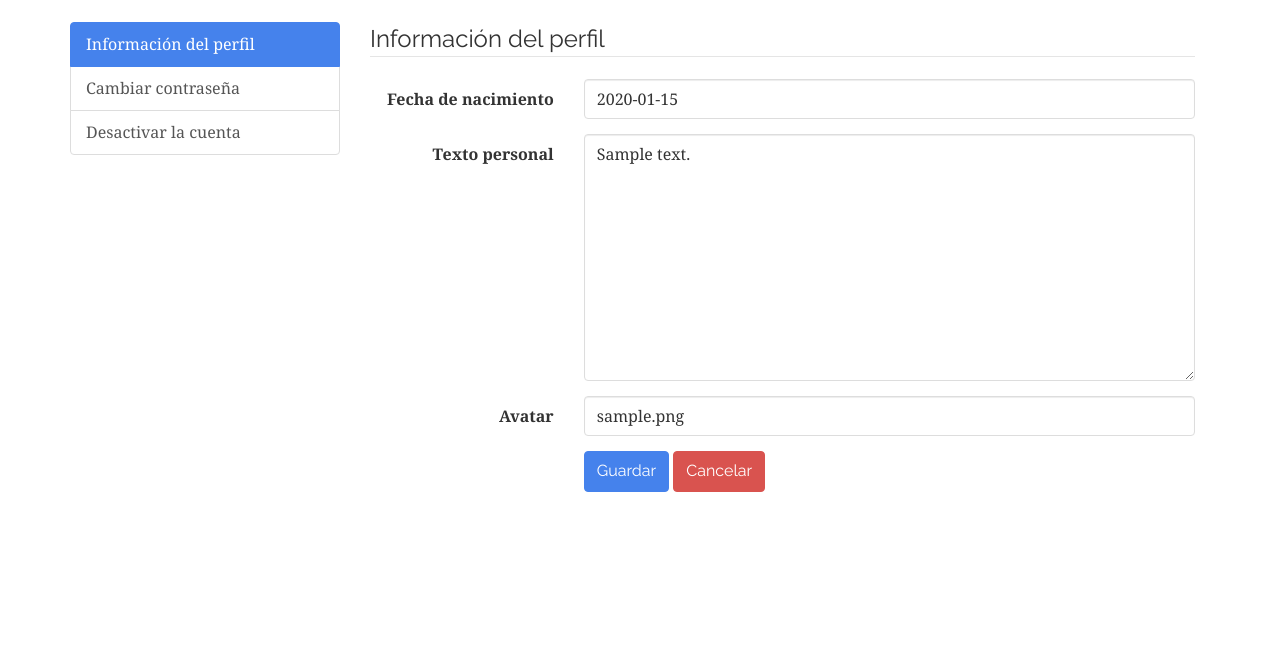
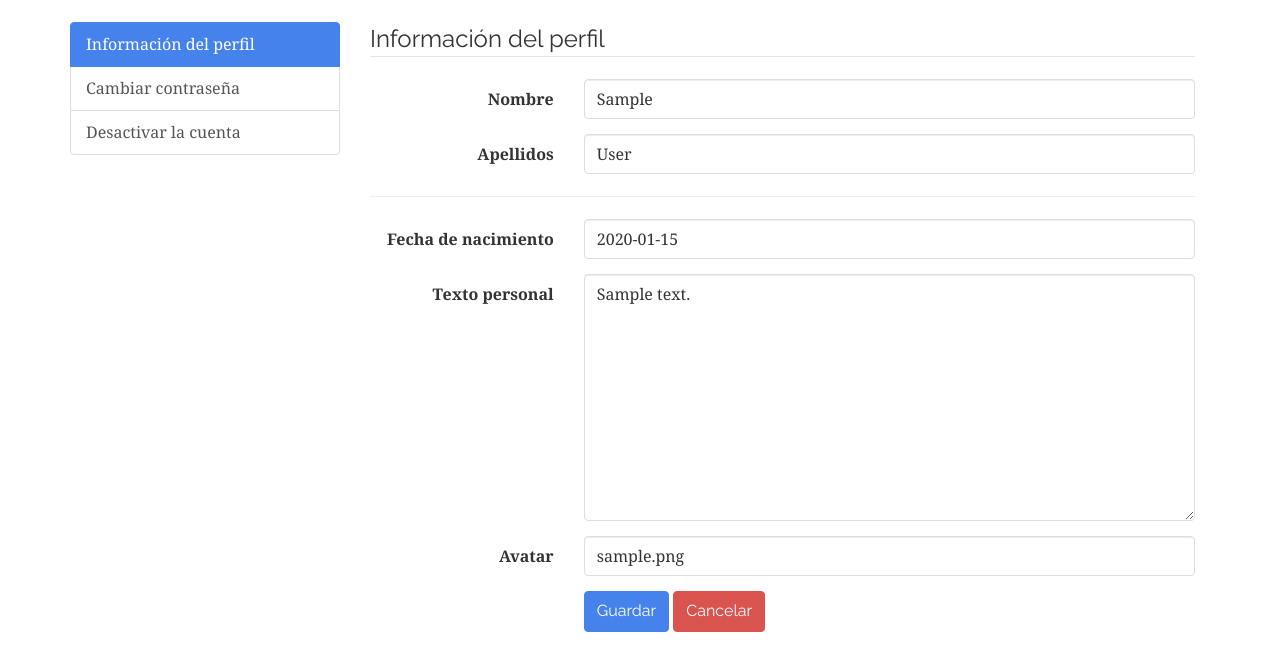
Before and after one commit to juanmtriguero/EntHub, a Django app: page /accounts/edit/ in a window 1280 px wide. Shown: the part 66-737 px from the top of the page. Run offline with Django 3.2, Linux system fonts and the light colour scheme; a user stored in the database is signed in; tables that the repository leaves empty hold one stand-in row (values such as "Sample post"); some libraries are stand-ins or nearby versions.

Commit message:
Perfil de usuario (nombre y apellidos)

```diff
--- a/EntHub/main/forms.py
+++ b/EntHub/main/forms.py
@@ -45,3 +45,19 @@ class AccountForm(forms.ModelForm):
 			'text': forms.Textarea(attrs={'class':'form-control'}),
 			'avatar': forms.URLInput(attrs={'class':'form-control'}),
 		}
+
+class UserNameForm(forms.ModelForm):
+	class Meta:
+		model = User
+		fields = [
+			'first_name',
+			'last_name',
+		]
+		labels = {
+			'first_name': 'Nombre',
+			'last_name': 'Apellidos',
+		}
+		widgets = {
+			'first_name': forms.TextInput(attrs={'class':'form-control'}),
+			'last_name': forms.TextInput(attrs={'class':'form-control'}),
+		}
--- a/EntHub/main/views.py
+++ b/EntHub/main/views.py
@@ -61,8 +61,19 @@ class AccountDetail(DetailView):
 
 class AccountUpdate(UpdateView):
 	model = models.Account
+	second_model = User
 	form_class = forms.AccountForm
+	second_form_class = forms.UserNameForm
 	template_name = 'main/account_form.html'
+
+	def get_context_data(self, **kwargs):
+		context = super(AccountUpdate, self).get_context_data(**kwargs)
+		user = self.request.user
+		if 'form' not in context:
+			context['form'] = self.form_class()
+		if 'form2' not in context:
+			context['form2'] = self.second_form_class(instance=user)
+		return context
 
 	def get_object(self):
 		return self.request.user.account
@@ -70,3 +81,16 @@ class AccountUpdate(UpdateView):
 	def get_success_url(self):
 		return reverse_lazy('main:account_detail',
 			kwargs={'pk': self.object.id})
+
+	def post(self, request, *args, **kwargs):
+		self.object = self.get_object()
+		user = request.user
+		account = user.account
+		form = self.form_class(request.POST, instance=account)
+		form2 = self.second_form_class(request.POST, instance=user)
+		if form.is_valid() and form2.is_valid():
+			form.save()
+			form2.save()
+			return HttpResponseRedirect(self.get_success_url())
+		else:
+			return self.render_to_response(self.get_context_data(form=form, form2=form2))
--- a/EntHub/templates/main/account_form.html
+++ b/EntHub/templates/main/account_form.html
@@ -14,6 +14,22 @@
 		{% csrf_token %}
 		<fieldset>
 			<legend>Información del perfil</legend>
+			{% for field in form2 %}
+			<div class="form-group {% if field.errors %}has-error{% endif %}">
+				<label class="col-md-3 control-label">{{field.label}}</label>
+				<div class="col-md-9">
+					{{field}}
+					{% if field.errors %}
+					<div class="alert alert-danger error-message">
+						{% for error in field.errors %}
+						<span>{{error}}</span>
+						{% endfor %}
+					</div>
+					{% endif %}
+				</div>
+			</div>
+			{% endfor %}
+			<hr/>
 			{% for field in form %}
 			<div class="form-group {% if field.errors %}has-error{% endif %}">
 				<label class="col-md-3 control-label">{{field.label}}</label>
```
